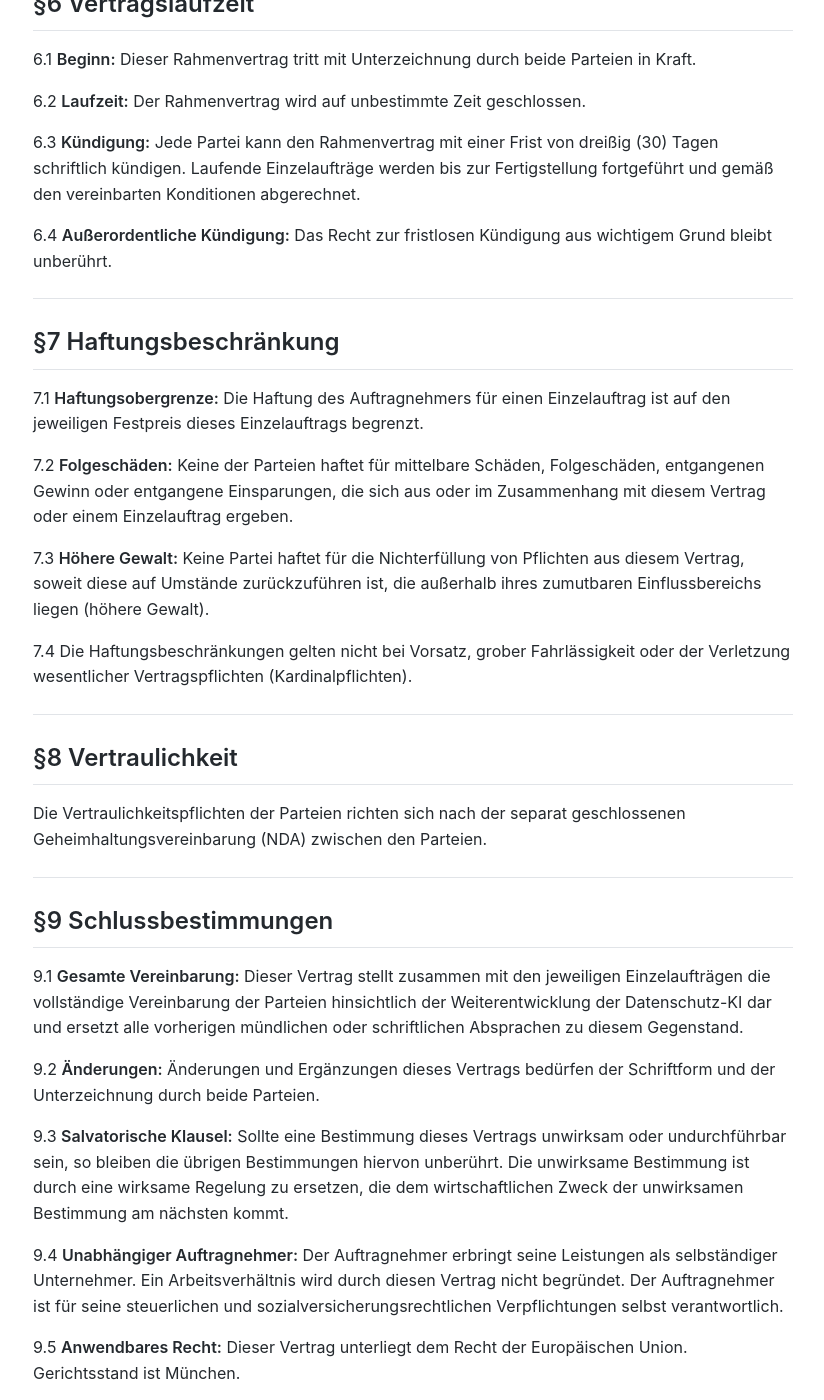
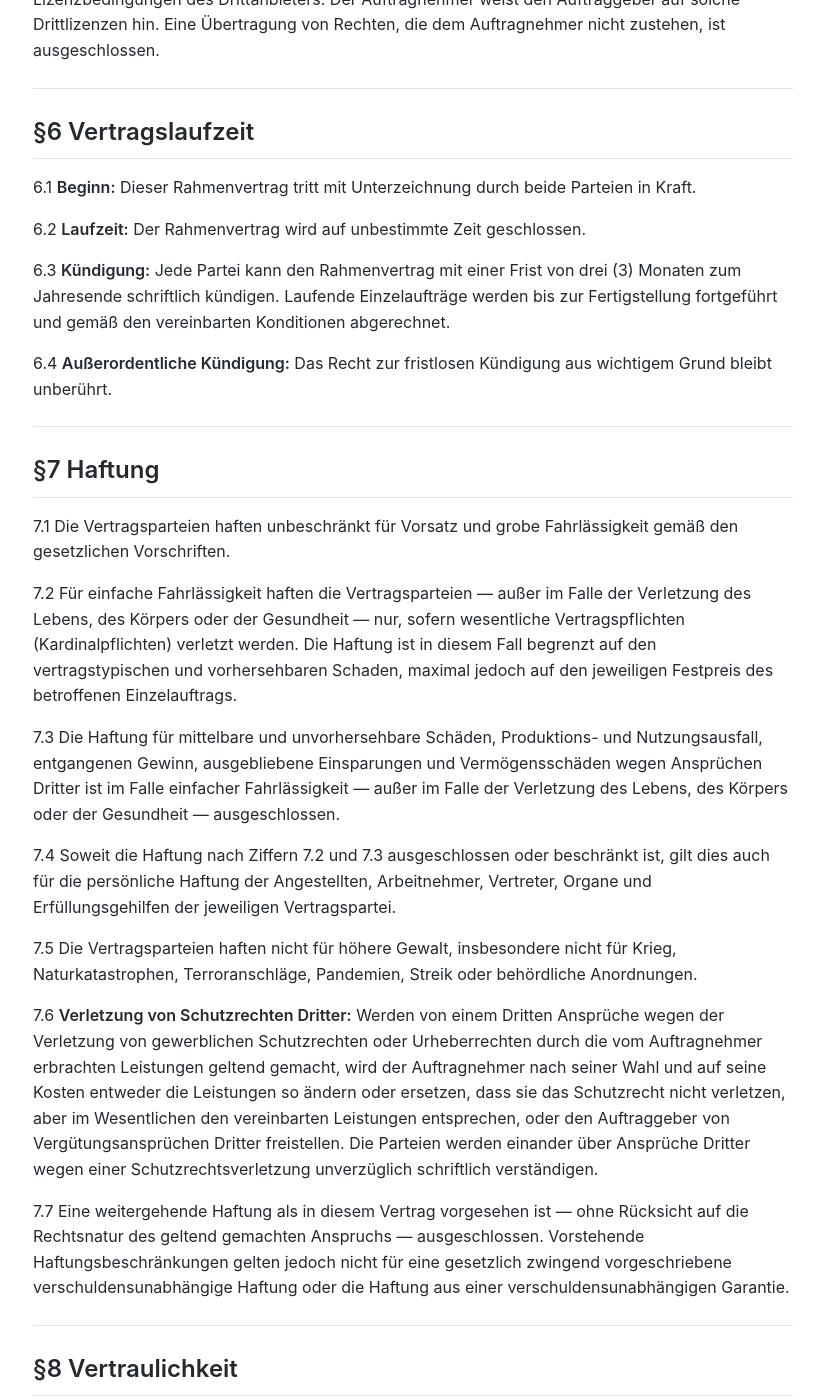
Before and after one commit to MariusWilsch/public-wilsch-ai-pages, a Jekyll site: the page built from project/iitr/werkvertrag-rahmenvereinbarung-iitr.md, in a window 1280 px wide and 1400 px high, scrolled down 3665 px. Shown: the whole window, without its empty margins (227-1051 px from the left). Built offline with Jekyll 4.4.1, drawn with Linux system fonts in a browser that asks for light colours; our own code applies the rules of GitHub Pages for plain Markdown files; some of the changed text lies outside the part shown.

Commit message:
Sync from hippocampus 2026-03-02

```diff
--- a/project/iitr/werkvertrag-rahmenvereinbarung-iitr.md
+++ b/project/iitr/werkvertrag-rahmenvereinbarung-iitr.md
@@ -31,15 +31,15 @@ und
 
 1.1 Gegenstand dieses Vertrags ist die Schaffung eines Rahmens für die Weiterentwicklung der Datenschutz-KI des Auftraggebers durch den Auftragnehmer.
 
-1.2 Der Vertrag umfasst das gesamte KI-Portfolio des Auftraggebers, insbesondere:
+1.2 Der Vertrag umfasst folgende KI-Systeme des Auftraggebers:
 - RAG-Systeme (V1, V2)
 - DS-Kit Navigationssystem
 - Avatar-System
 - Weitere KI-Anwendungen nach Vereinbarung
 
-1.3 Einzelne Entwicklungsprojekte werden als Einzelaufträge gemäß §2 beauftragt. Dieser Rahmenvertrag begründet keine Verpflichtung zur Beauftragung von Einzelaufträgen.
+1.3 Einzelne Entwicklungsprojekte werden als Einzelaufträge gemäß §2 abgewickelt. Dieser Rahmenvertrag begründet keine Verpflichtung zur Beauftragung von Einzelaufträgen. Bei Abweichungen zwischen dieser Rahmenvereinbarung und einem Einzelauftrag gehen die Bestimmungen des Einzelauftrags vor.
 
-1.4 Dieser Vertrag ist unabhängig vom [Wartungsvertrag](wartungsvertrag-iitr.md) für die dedizierte Betreuung der KI-Infrastruktur. Beide Verträge können unabhängig voneinander gekündigt werden.
+1.4 Dieser Vertrag ist unabhängig vom [Wartungsvertrag](wartungsvertrag-iitr.md) für die dedizierte Betreuung der KI-Infrastruktur. Beide Verträge sollen unabhängig voneinander behandelt werden.
 
 ---
 
@@ -53,7 +53,7 @@ Der Auftragnehmer erstellt ein Pflichtenheft, das den Leistungsumfang, die Anfor
 
 ### 2.2 Beauftragung
 
-Der Auftraggeber beauftragt das Projekt durch schriftliche Annahme des Pflichtenhefts und des darin genannten Festpreises. Mit Annahme wird der Einzelauftrag Bestandteil dieser Rahmenvereinbarung.
+Der Auftraggeber beauftragt das Projekt durch schriftliche Annahme des Pflichtenhefts und des darin genannten Festpreises. Mit Annahme wird der Einzelauftrag nach den Regeln dieser Rahmenvereinbarung abgewickelt.
 
 ### 2.3 Ausführung
 
@@ -113,6 +111,8 @@ Bank: Wise, Rue du Trône 100, 3rd floor, Brussels, 1050, Belgium
 
 5.3 **Lizenzerteilung:** Der Auftraggeber erhält eine zeitlich unbefristete, nicht-exklusive Lizenz zur Nutzung des in die Liefergegenstände eingeflossenen vorbestehenden geistigen Eigentums des Auftragnehmers, ausschließlich für die Zwecke, für die die Liefergegenstände erstellt wurden.
 
+5.4 **Drittlizenzen:** Soweit in die Liefergegenstände Komponenten Dritter einfließen (z. B. Open-Source-Bibliotheken, KI-Modelle von Drittanbietern), unterliegen diese den jeweiligen Lizenzbedingungen des Drittanbieters. Der Auftragnehmer weist den Auftraggeber auf solche Drittlizenzen hin. Eine Übertragung von Rechten, die dem Auftragnehmer nicht zustehen, ist ausgeschlossen.
+
 ---
 
 ## §6 Vertragslaufzeit
@@ -121,21 +121,27 @@ Bank: Wise, Rue du Trône 100, 3rd floor, Brussels, 1050, Belgium
 
 6.2 **Laufzeit:** Der Rahmenvertrag wird auf unbestimmte Zeit geschlossen.
 
-6.3 **Kündigung:** Jede Partei kann den Rahmenvertrag mit einer Frist von dreißig (30) Tagen schriftlich kündigen. Laufende Einzelaufträge werden bis zur Fertigstellung fortgeführt und gemäß den vereinbarten Konditionen abgerechnet.
+6.3 **Kündigung:** Jede Partei kann den Rahmenvertrag mit einer Frist von drei (3) Monaten zum Jahresende schriftlich kündigen. Laufende Einzelaufträge werden bis zur Fertigstellung fortgeführt und gemäß den vereinbarten Konditionen abgerechnet.
 
 6.4 **Außerordentliche Kündigung:** Das Recht zur fristlosen Kündigung aus wichtigem Grund bleibt unberührt.
 
 ---
 
-## §7 Haftungsbeschränkung
+## §7 Haftung
 
-7.1 **Haftungsobergrenze:** Die Haftung des Auftragnehmers für einen Einzelauftrag ist auf den jeweiligen Festpreis dieses Einzelauftrags begrenzt.
+7.1 Die Vertragsparteien haften unbeschränkt für Vorsatz und grobe Fahrlässigkeit gemäß den gesetzlichen Vorschriften.
 
-7.2 **Folgeschäden:** Keine der Parteien haftet für mittelbare Schäden, Folgeschäden, entgangenen Gewinn oder entgangene Einsparungen, die sich aus oder im Zusammenhang mit diesem Vertrag oder einem Einzelauftrag ergeben.
+7.2 Für einfache Fahrlässigkeit haften die Vertragsparteien — außer im Falle der Verletzung des Lebens, des Körpers oder der Gesundheit — nur, sofern wesentliche Vertragspflichten (Kardinalpflichten) verletzt werden. Die Haftung ist in diesem Fall begrenzt auf den vertragstypischen und vorhersehbaren Schaden, maximal jedoch auf den jeweiligen Festpreis des betroffenen Einzelauftrags.
 
-7.3 **Höhere Gewalt:** Keine Partei haftet für die Nichterfüllung von Pflichten aus diesem Vertrag, soweit diese auf Umstände zurückzuführen ist, die außerhalb ihres zumutbaren Einflussbereichs liegen (höhere Gewalt).
+7.3 Die Haftung für mittelbare und unvorhersehbare Schäden, Produktions- und Nutzungsausfall, entgangenen Gewinn, ausgebliebene Einsparungen und Vermögensschäden wegen Ansprüchen Dritter ist im Falle einfacher Fahrlässigkeit — außer im Falle der Verletzung des Lebens, des Körpers oder der Gesundheit — ausgeschlossen.
 
-7.4 Die Haftungsbeschränkungen gelten nicht bei Vorsatz, grober Fahrlässigkeit oder der Verletzung wesentlicher Vertragspflichten (Kardinalpflichten).
+7.4 Soweit die Haftung nach Ziffern 7.2 und 7.3 ausgeschlossen oder beschränkt ist, gilt dies auch für die persönliche Haftung der Angestellten, Arbeitnehmer, Vertreter, Organe und Erfüllungsgehilfen der jeweiligen Vertragspartei.
+
+7.5 Die Vertragsparteien haften nicht für höhere Gewalt, insbesondere nicht für Krieg, Naturkatastrophen, Terroranschläge, Pandemien, Streik oder behördliche Anordnungen.
+
+7.6 **Verletzung von Schutzrechten Dritter:** Werden von einem Dritten Ansprüche wegen der Verletzung von gewerblichen Schutzrechten oder Urheberrechten durch die vom Auftragnehmer erbrachten Leistungen geltend gemacht, wird der Auftragnehmer nach seiner Wahl und auf seine Kosten entweder die Leistungen so ändern oder ersetzen, dass sie das Schutzrecht nicht verletzen, aber im Wesentlichen den vereinbarten Leistungen entsprechen, oder den Auftraggeber von Vergütungsansprüchen Dritter freistellen. Die Parteien werden einander über Ansprüche Dritter wegen einer Schutzrechtsverletzung unverzüglich schriftlich verständigen.
+
+7.7 Eine weitergehende Haftung als in diesem Vertrag vorgesehen ist — ohne Rücksicht auf die Rechtsnatur des geltend gemachten Anspruchs — ausgeschlossen. Vorstehende Haftungsbeschränkungen gelten jedoch nicht für eine gesetzlich zwingend vorgeschriebene verschuldensunabhängige Haftung oder die Haftung aus einer verschuldensunabhängigen Garantie.
 
 ---
 
```
Also changed, not shown: other parts of project/iitr/werkvertrag-rahmenvereinbarung-iitr.md (+0 -2 lines), project/iitr/wartungsvertrag-iitr.md (+15 -8 lines).
